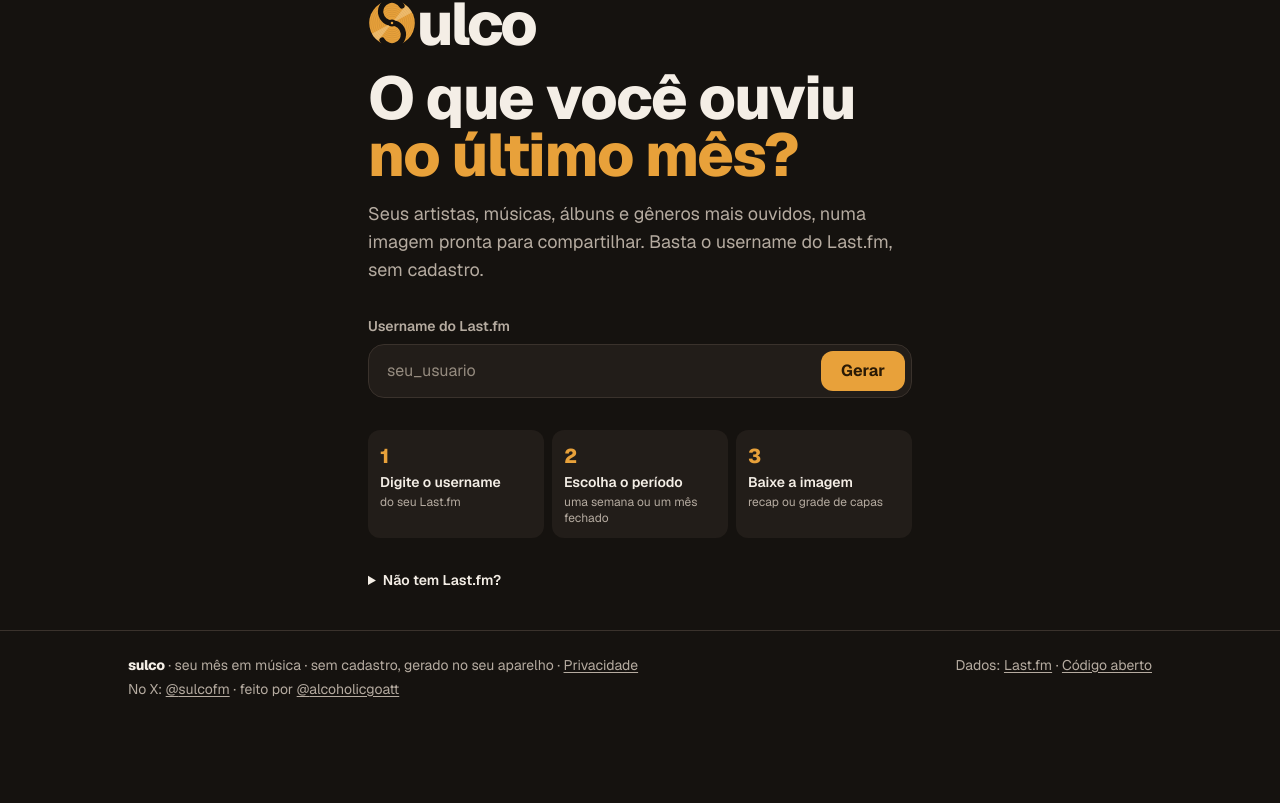
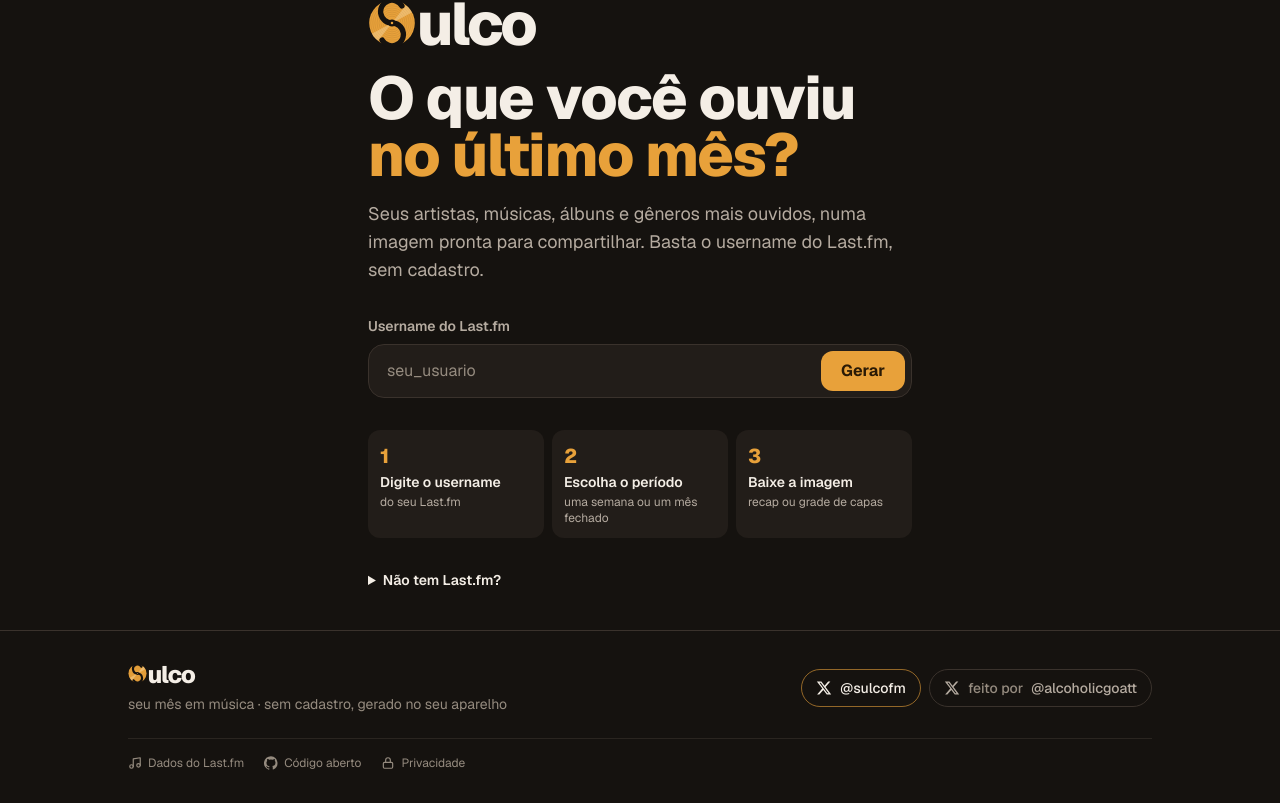
Before and after one commit to lulkabral/sulco, a Next.js app: page / in a window 1280 px wide. Shown: the part 214-1017 px from the top of the page. Before the commit the page ends 937 px from the top, so only its background shows below. Built offline with nearby package versions, Linux system fonts and the light colour scheme.

Commit message:
Rodapé mais limpo: botões do X com ícone e linha de links com ícones

```diff
--- a/src/app/layout.tsx
+++ b/src/app/layout.tsx
@@ -1,8 +1,8 @@
 import type { Metadata } from "next";
 import type { Viewport } from "next";
 import { Geist, Geist_Mono } from "next/font/google";
-import Link from "next/link";
 import { PrivateAnalytics } from "@/components/PrivateAnalytics";
+import { SiteFooter, X_AUTHOR, X_SITE } from "@/components/SiteFooter";
 import "./globals.css";
 
 const geistSans = Geist({
@@ -27,10 +27,6 @@ const SITE_URL = "https://sulcofm.vercel.app";
 const NAME = "sulco";
 const TAGLINE = "seu mês em música";
 /** Repositório público do projeto (link no rodapé, pedido pela SPEC). */
-const REPO_URL = "https://github.com/lulkabral/sulco";
-/** Perfis no X: o oficial do sulco e o de quem fez o site. */
-const X_SITE = "sulcofm";
-const X_AUTHOR = "alcoholicgoatt";
 
 export const metadata: Metadata = {
   metadataBase: new URL(SITE_URL),
@@ -70,61 +66,7 @@ export default function RootLayout({ children }: LayoutProps<"/">) {
           Pular para o conteúdo
         </a>
         {children}
-        <footer className="border-t border-line px-4 py-6 text-sm text-ink-soft">
-          <div className="mx-auto flex max-w-5xl flex-col justify-between gap-2 sm:flex-row">
-            <div className="space-y-1">
-              <p>
-                <Link href="/" className="font-extrabold tracking-tight text-ink hover:text-amber">
-                  {NAME}
-                </Link>{" "}
-                · {TAGLINE} · sem cadastro, gerado no seu aparelho ·{" "}
-                <Link href="/privacidade" className="underline underline-offset-2 hover:text-ink">
-                  Privacidade
-                </Link>
-              </p>
-              <p>
-                No X:{" "}
-                <a
-                  href={`https://x.com/${X_SITE}`}
-                  className="underline underline-offset-2 hover:text-ink"
-                  target="_blank"
-                  rel="noopener noreferrer"
-                >
-                  @{X_SITE}
-                </a>{" "}
-                · feito por{" "}
-                <a
-                  href={`https://x.com/${X_AUTHOR}`}
-                  className="underline underline-offset-2 hover:text-ink"
-                  target="_blank"
-                  rel="noopener noreferrer"
-                >
-                  @{X_AUTHOR}
-                </a>
-              </p>
-            </div>
-            <p>
-              Dados:{" "}
-              <a
-                href="https://www.last.fm"
-                className="underline underline-offset-2 hover:text-ink"
-                target="_blank"
-                rel="noopener noreferrer"
-              >
-                Last.fm
-              </a>{" "}
-              ·{" "}
-              <a
-                href={REPO_URL}
-                className="underline underline-offset-2 hover:text-ink"
-                target="_blank"
-                rel="noopener noreferrer"
-              >
-                Código aberto
-              </a>
-            </p>
-          </div>
-        </footer>
+        <SiteFooter />
         <PrivateAnalytics />
       </body>
     </html>
--- /dev/null
+++ b/src/components/SiteFooter.tsx
@@ -0,0 +1,131 @@
+import Link from "next/link";
+import type { ReactNode } from "react";
+import { LogoLink } from "./Logo";
+
+/** Perfis no X: o oficial do sulco e o de quem fez o site. */
+export const X_SITE = "sulcofm";
+export const X_AUTHOR = "alcoholicgoatt";
+const REPO_URL = "https://github.com/lulkabral/sulco";
+
+/**
+ * Rodapé de todas as páginas: logo e frase, perfis no X em botões com ícone e,
+ * numa linha discreta, crédito ao Last.fm (exigido pelos termos), código e privacidade.
+ */
+export function SiteFooter() {
+  return (
+    <footer className="border-t border-line px-4 pb-8 pt-8 text-sm text-ink-soft">
+      <div className="mx-auto max-w-5xl">
+        <div className="flex flex-col gap-5 sm:flex-row sm:items-center sm:justify-between">
+          <div>
+            <LogoLink />
+            <p className="mt-1.5 text-ink-faint">seu mês em música · sem cadastro, gerado no seu aparelho</p>
+          </div>
+
+          <div className="flex flex-wrap gap-2">
+            <XPill handle={X_SITE} highlight />
+            <XPill handle={X_AUTHOR} label="feito por" />
+          </div>
+        </div>
+
+        <div className="mt-6 flex flex-wrap items-center gap-x-5 gap-y-2 border-t border-line/60 pt-4 text-xs">
+          <FooterLink href="https://www.last.fm" external icon={<NoteIcon />}>
+            Dados do Last.fm
+          </FooterLink>
+          <FooterLink href={REPO_URL} external icon={<GitHubIcon />}>
+            Código aberto
+          </FooterLink>
+          <FooterLink href="/privacidade" icon={<LockIcon />}>
+            Privacidade
+          </FooterLink>
+        </div>
+      </div>
+    </footer>
+  );
+}
+
+/** Botão arredondado com o ícone do X e o @ do perfil. */
+function XPill({ handle, label, highlight = false }: { handle: string; label?: string; highlight?: boolean }) {
+  return (
+    <a
+      href={`https://x.com/${handle}`}
+      target="_blank"
+      rel="noopener noreferrer"
+      aria-label={`${label ? `${label} ` : ""}@${handle} no X (abre em outra aba)`}
+      className={
+        "inline-flex items-center gap-2 rounded-full border px-3.5 py-2 font-medium transition active:scale-95 " +
+        (highlight
+          ? "border-amber/60 text-ink hover:border-amber hover:bg-amber/10"
+          : "border-line text-ink-soft hover:border-ink-faint hover:text-ink")
+      }
+    >
+      <XIcon />
+      {label && <span className="text-ink-faint">{label}</span>}
+      <span>@{handle}</span>
+    </a>
+  );
+}
+
+function FooterLink({
+  href,
+  external = false,
+  icon,
+  children,
+}: {
+  href: string;
+  external?: boolean;
+  icon: ReactNode;
+  children: ReactNode;
+}) {
+  const className = "inline-flex items-center gap-1.5 text-ink-faint transition hover:text-ink";
+  if (external) {
+    return (
+      <a href={href} target="_blank" rel="noopener noreferrer" className={className}>
+        {icon}
+        {children}
+      </a>
+    );
+  }
+  return (
+    <Link href={href} className={className}>
+      {icon}
+      {children}
+    </Link>
+  );
+}
+
+// Ícones em SVG direto no código (sem biblioteca). Decorativos: o texto ao lado já diz o que é.
+
+function XIcon() {
+  return (
+    <svg aria-hidden viewBox="0 0 24 24" className="size-4 shrink-0" fill="currentColor">
+      <path d="M18.244 2.25h3.308l-7.227 8.26 8.502 11.24H16.17l-5.214-6.817L4.99 21.75H1.68l7.73-8.835L1.254 2.25H8.08l4.713 6.231zm-1.161 17.52h1.833L7.084 4.126H5.117z" />
+    </svg>
+  );
+}
+
+function GitHubIcon() {
+  return (
+    <svg aria-hidden viewBox="0 0 24 24" className="size-3.5 shrink-0" fill="currentColor">
+      <path d="M12 .3a12 12 0 0 0-3.8 23.4c.6.1.8-.3.8-.6v-2c-3.3.7-4-1.6-4-1.6-.6-1.4-1.4-1.8-1.4-1.8-1-.7.1-.7.1-.7 1.2.1 1.8 1.2 1.8 1.2 1 1.8 2.8 1.3 3.5 1 .1-.8.4-1.3.7-1.6-2.7-.3-5.5-1.3-5.5-6 0-1.2.5-2.3 1.3-3.1-.2-.4-.6-1.6.1-3.2 0 0 1-.3 3.3 1.2a11.5 11.5 0 0 1 6 0C17.3 4.7 18.3 5 18.3 5c.7 1.6.3 2.8.1 3.2.8.8 1.3 1.9 1.3 3.1 0 4.6-2.8 5.6-5.5 5.9.4.4.8 1.1.8 2.2v3.3c0 .3.2.7.8.6A12 12 0 0 0 12 .3" />
+    </svg>
+  );
+}
+
+function NoteIcon() {
+  return (
+    <svg aria-hidden viewBox="0 0 24 24" className="size-3.5 shrink-0" fill="none" stroke="currentColor" strokeWidth="2" strokeLinecap="round" strokeLinejoin="round">
+      <path d="M9 18V5l12-2v13" />
+      <circle cx="6" cy="18" r="3" />
+      <circle cx="18" cy="16" r="3" />
+    </svg>
+  );
+}
+
+function LockIcon() {
+  return (
+    <svg aria-hidden viewBox="0 0 24 24" className="size-3.5 shrink-0" fill="none" stroke="currentColor" strokeWidth="2" strokeLinecap="round" strokeLinejoin="round">
+      <rect x="4" y="11" width="16" height="10" rx="2" />
+      <path d="M8 11V7a4 4 0 0 1 8 0v4" />
+    </svg>
+  );
+}
```
